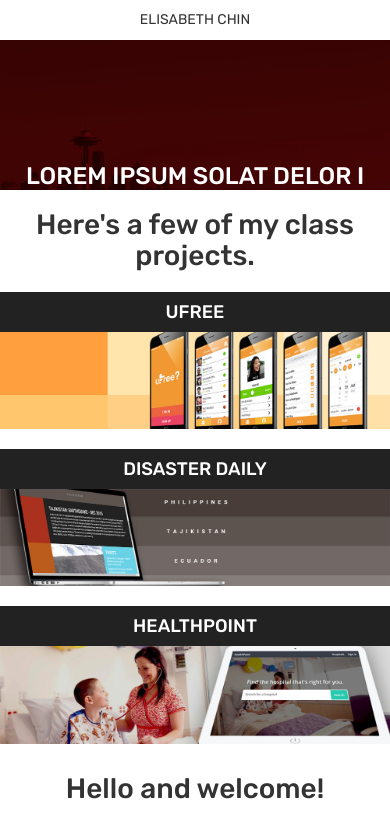
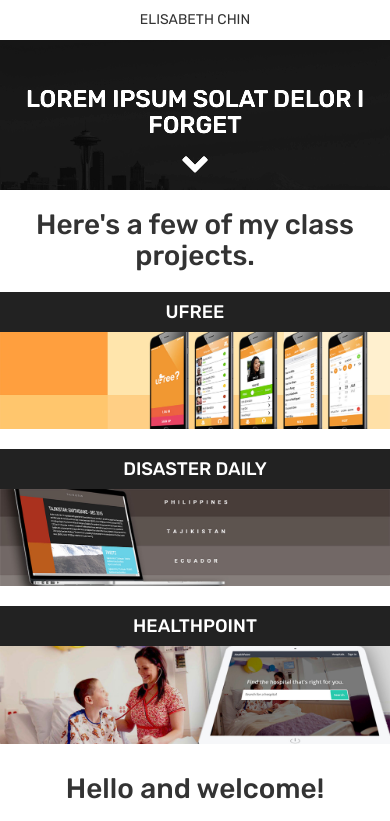
Before and after one commit to esc11/esc11.github.io, a plain HTML site: page index.html in a window 390 px wide. Shown: the top 821 px of the page. Drawn offline with nearby package versions, Linux system fonts and the light colour scheme.

Commit message:
add places

```diff
--- a/main.css
+++ b/main.css
@@ -20,7 +20,7 @@ display:none;
 header {
 background-image:url(img/IMG_8738.jpg);
 background-size:cover;
-Rubik:grayscale(1) brightness(1.5);
+-webkit-filter:grayscale(1) brightness(1.5);
 height:150px;
 width:auto;
 }
@@ -101,6 +101,7 @@ display:none;
 }
 
 .place {
+display:block;
 font-family:'Rubik';
 text-transform:uppercase;
 background-color:#222;
```
